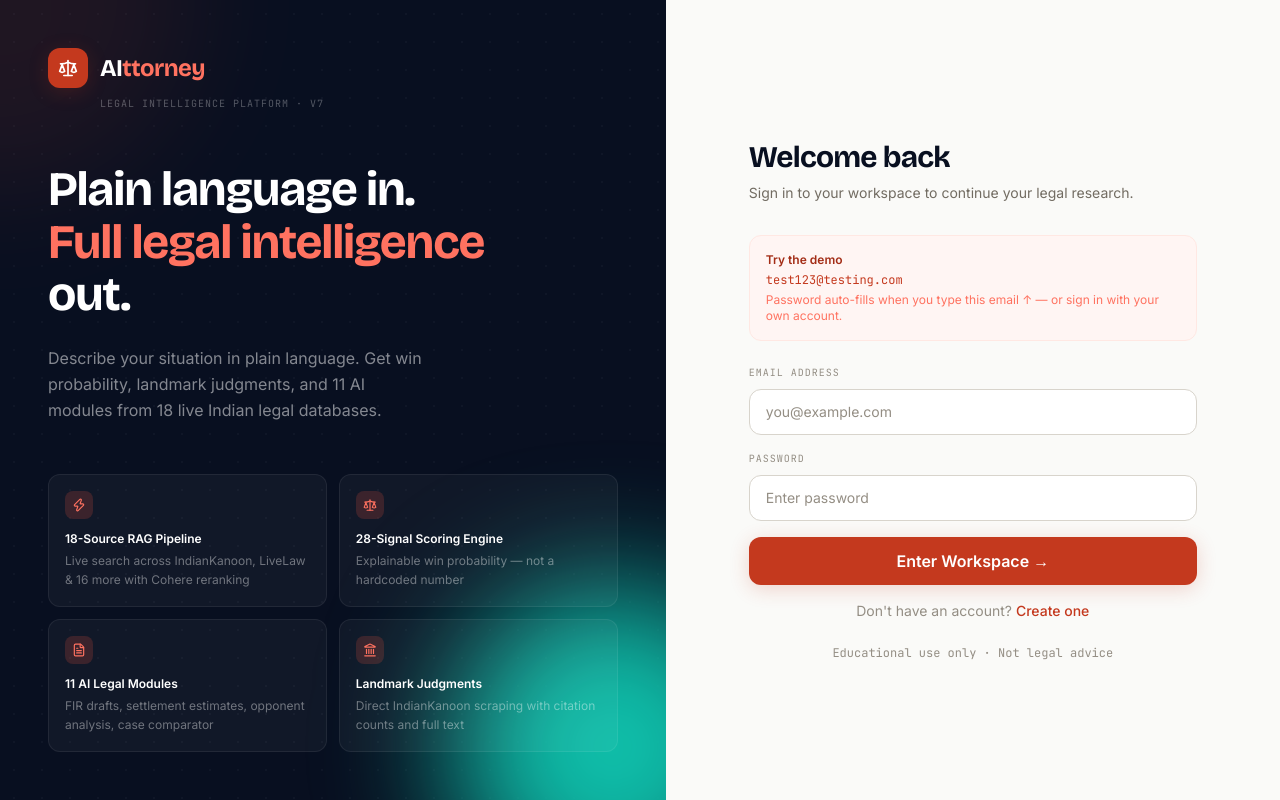
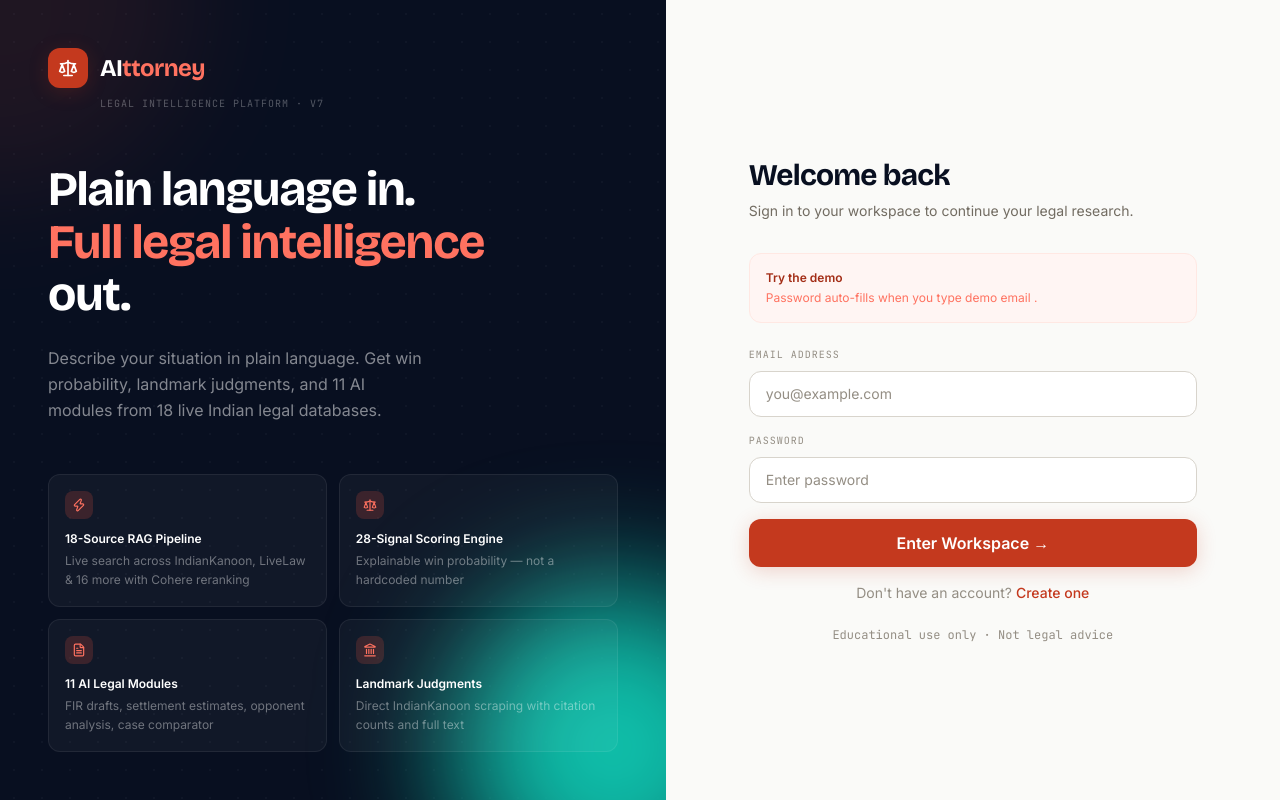
Before and after one commit to GaganMalhotra13/AIttorney-Legal-Intelligence-Platform, a Next.js app in the folder frontend/: page / in a window 1280 px wide. Built offline with nearby package versions, Linux system fonts and the light colour scheme; no server answers.

Commit message:
fix: regex

```diff
--- a/frontend/app/page.tsx
+++ b/frontend/app/page.tsx
@@ -117,8 +117,8 @@
           {/* Demo credentials — informational only, not a restriction */}
           <div className="mb-6 p-4 rounded-xl bg-coral-50 border border-coral-100">
             <p className="text-xs text-coral-700 font-semibold mb-1">Try the demo</p>
-            <p className="font-mono text-xs text-coral-600">{DEMO_EMAIL}</p>
-            <p className="text-xs text-coral-400 mt-1">Password auto-fills when you type this email ↑ — or sign in with your own account.</p>
+            {/* <p className="font-mono text-xs text-coral-600">{DEMO_EMAIL}</p> */}
+            <p className="text-xs text-coral-400 mt-1">Password auto-fills when you type demo email .</p>
           </div>
 
           <div className="space-y-4">
```
